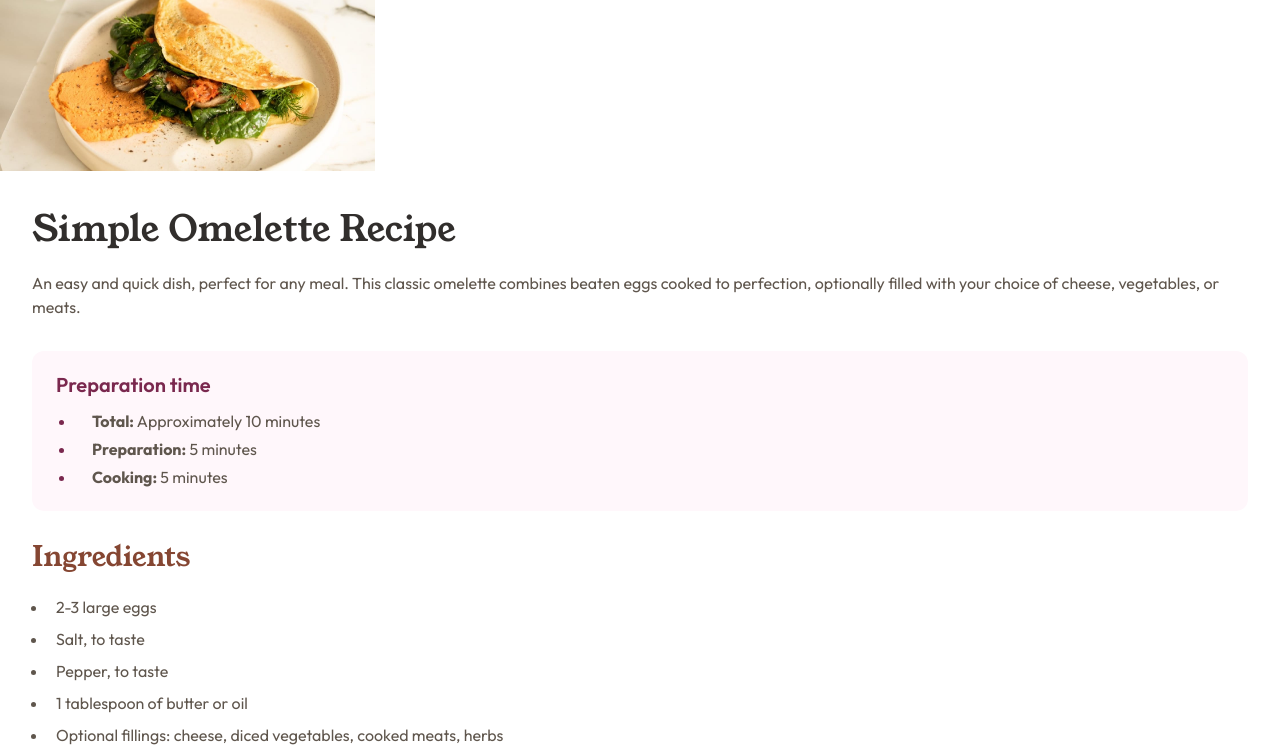
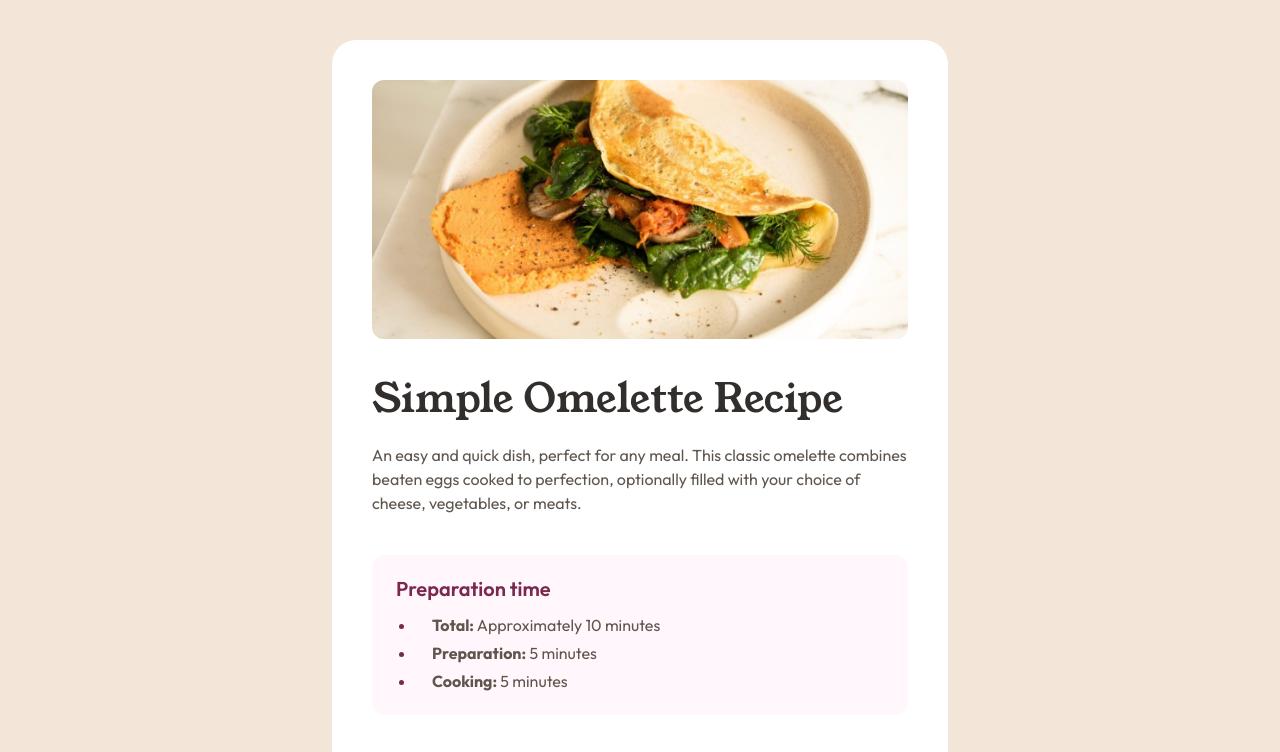
Before and after one commit to chrisdzasc/Recipe-Page, a plain HTML site: page index.html in a window 1280 px wide. Shown: the top 752 px of the page. Drawn offline with Linux system fonts and the light colour scheme.

Commit message:
Tablets and Desktop version done

```diff
--- a/css/index.css
+++ b/css/index.css
@@ -27,6 +27,13 @@ body {
     background-color: var(--white);
 }
 
+/* Media query for Tablets */
+@media screen and (min-width: 768px) {
+    body {
+        background-color: var(--stone-100);
+    }
+}
+
 .top-image {
     width: 37.5rem;
     height: 17.1rem;
@@ -39,12 +46,59 @@ body {
     object-fit: cover;
 }
 
+/* Media query for Tablets */
+@media screen and (min-width: 768px) {
+    .top-image {
+        display: none;
+    }
+}
+
+.image-omelette-tablet {
+    display: none;
+}
+
+/* Media query for Tablets */
+@media screen and (min-width: 768px) {
+
+    .image-container-tablet {
+        width: 53.6rem;
+        height: 30rem;
+        overflow: hidden;
+        border-radius: 1.2rem;
+    }
+    .image-omelette-tablet {
+        display: block;
+        width: 100%;
+        height: 100%;
+        object-fit: cover;
+    }
+}
+
 .container {
-    height: 100vh;
     padding: 4rem 3.2rem;
     display: flex;
     flex-direction: column;
     gap: 3.2rem;
+}
+
+/* Media query for Tablets */
+@media screen and (min-width: 768px) {
+    .container {
+        display: flex;
+        align-items: center;
+    }
+
+    .card {
+        background-color: var(--white);
+        width: 61.6rem;
+        height: 184.4rem;
+        padding: 4rem;
+        border-radius: 2.4rem;
+        opacity: 100%;
+        display: flex;
+        flex-direction: column;
+        gap: 4rem;
+    }
 }
 
 .title {
@@ -60,6 +114,13 @@ h1 {
     color: var(--stone-900);
     letter-spacing: 0%;
     line-height: 100%;
+}
+
+/* Media query for Tablets */
+@media screen and (min-width: 768px) {
+    h1 {
+        font-size: 4rem;
+    }
 }
 
 .description {
@@ -187,6 +248,13 @@ hr {
     width: 31.1rem;
 }
 
+/* Media query for Tablets */
+@media screen and (min-width: 768px) {
+    .nutrition {
+        width: 100%;
+    }
+}
+
 .information {
     font-family: "Outfit", sans-serif;
     font-weight: 400;
--- a/index.html
+++ b/index.html
@@ -4,20 +4,6 @@
 
   <meta charset="UTF-8">
   <meta name="viewport" content="width=device-width, initial-scale=1.0"> <!-- displays site properly based on user's device -->
-
-  <!-- Meta tags -->
-  <title>Frontend Mentor | Recipe page</title>
-  <meta>
-  <meta>
-  <meta>
-
-  <!-- Open Graph Protocol -->
-  <meta>
-  <meta>
-  <meta>
-  <meta>
-  <meta>
-  <meta>
 
   <!-- Icons -->
   <link rel="icon" type="image/png" sizes="32x32" href="./assets/images/favicon-32x32.png">
@@ -39,6 +25,12 @@
   </header>
 
   <main class="container">
+
+    <div class="card">
+
+      <div class="image-container-tablet">
+        <img src="assets/images/image-omelette.jpeg" alt="Omelette" class="image-omelette-tablet">
+      </div>
 
     <div class="title">
 
@@ -128,6 +120,7 @@
       </table>
 
     </div>
+    </div>
 
   </main>
 
```
